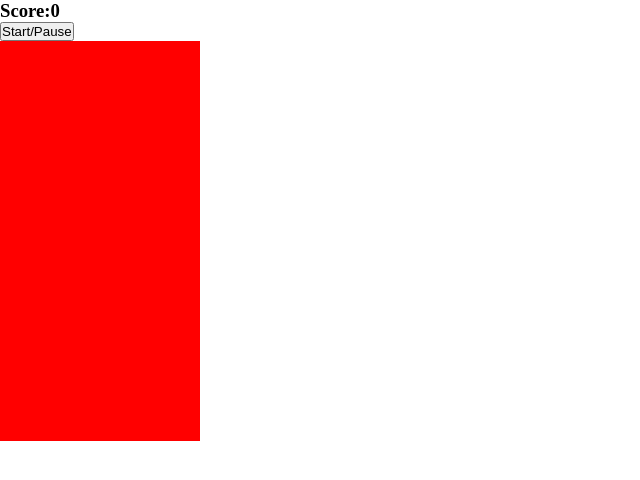
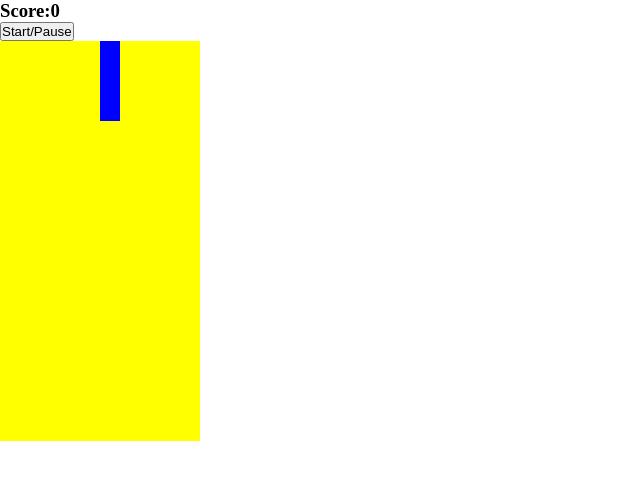
Before and after one commit to nazmul7b7/tetris, a plain HTML site: page index.html in a window 1280 px wide. Shown: the whole page, without its empty margins (0-640 px from the left). Drawn offline with Linux system fonts and the light colour scheme.

Commit message:
draw different tetrominos with different rotations

```diff
--- a/main.js
+++ b/main.js
@@ -5,5 +5,72 @@ document.addEventListener('DOMContentLoaded', () => {
   const StartBtn = document.querySelector('#start-button');
 
   const width = 10;
-  console.log(squares);
+
+  // The Tetrominoes
+  const lTetromino = [
+    [1, width + 1, width * 2 + 1, 2],
+    [width, width + 1, width + 2, width * 2 + 2],
+    [1, width + 1, width * 2 + 1, width * 2],
+    [width, width * 2, width * 2 + 1, width * 2 + 2],
+  ];
+
+  const zTetromino = [
+    [0, width, width + 1, width * 2 + 1],
+    [width + 1, width + 2, width * 2, width * 2 + 1],
+    [0, width, width + 1, width * 2 + 1],
+    [width + 1, width + 2, width * 2, width * 2 + 1],
+  ];
+
+  const tTetromino = [
+    [1, width, width + 1, width + 2],
+    [1, width + 1, width + 2, width * 2 + 1],
+    [width, width + 1, width + 2, width * 2 + 1],
+    [1, width, width + 1, width * 2 + 1],
+  ];
+
+  const oTetromino = [
+    [0, 1, width, width + 1],
+    [0, 1, width, width + 1],
+    [0, 1, width, width + 1],
+    [0, 1, width, width + 1],
+  ];
+
+  const iTetromino = [
+    [1, width + 1, width * 2 + 1, width * 3 + 1],
+    [width, width + 1, width + 2, width + 3],
+    [1, width + 1, width * 2 + 1, width * 3 + 1],
+    [width, width + 1, width + 2, width + 3],
+  ];
+
+  const theTetrominoes = [
+    lTetromino,
+    zTetromino,
+    tTetromino,
+    oTetromino,
+    iTetromino,
+  ];
+
+  let currentPosition = 4;
+  let currentRotation = 0;
+
+  // randomly select a Tetromino and its first rotation
+  let random = Math.floor(Math.random() * theTetrominoes.length);
+  console.log(random);
+  let current = theTetrominoes[random][currentRotation];
+
+  // draw the tetromino
+  function draw() {
+    current.forEach((index) => {
+      squares[currentPosition + index].classList.add('tetromino');
+    });
+  }
+
+  draw();
+
+  // undraw the Tetromino
+  function undraw() {
+    current.forEach((index) => {
+      squares[currentPosition + index].classList.remove('tetromino');
+    });
+  }
 });
--- a/style.css
+++ b/style.css
@@ -15,5 +15,8 @@
 .grid div {
   height: 20px;
   width: 20px;
-  background-color: red;
 }
+
+.tetromino {
+  background-color: blue;
+}
```
